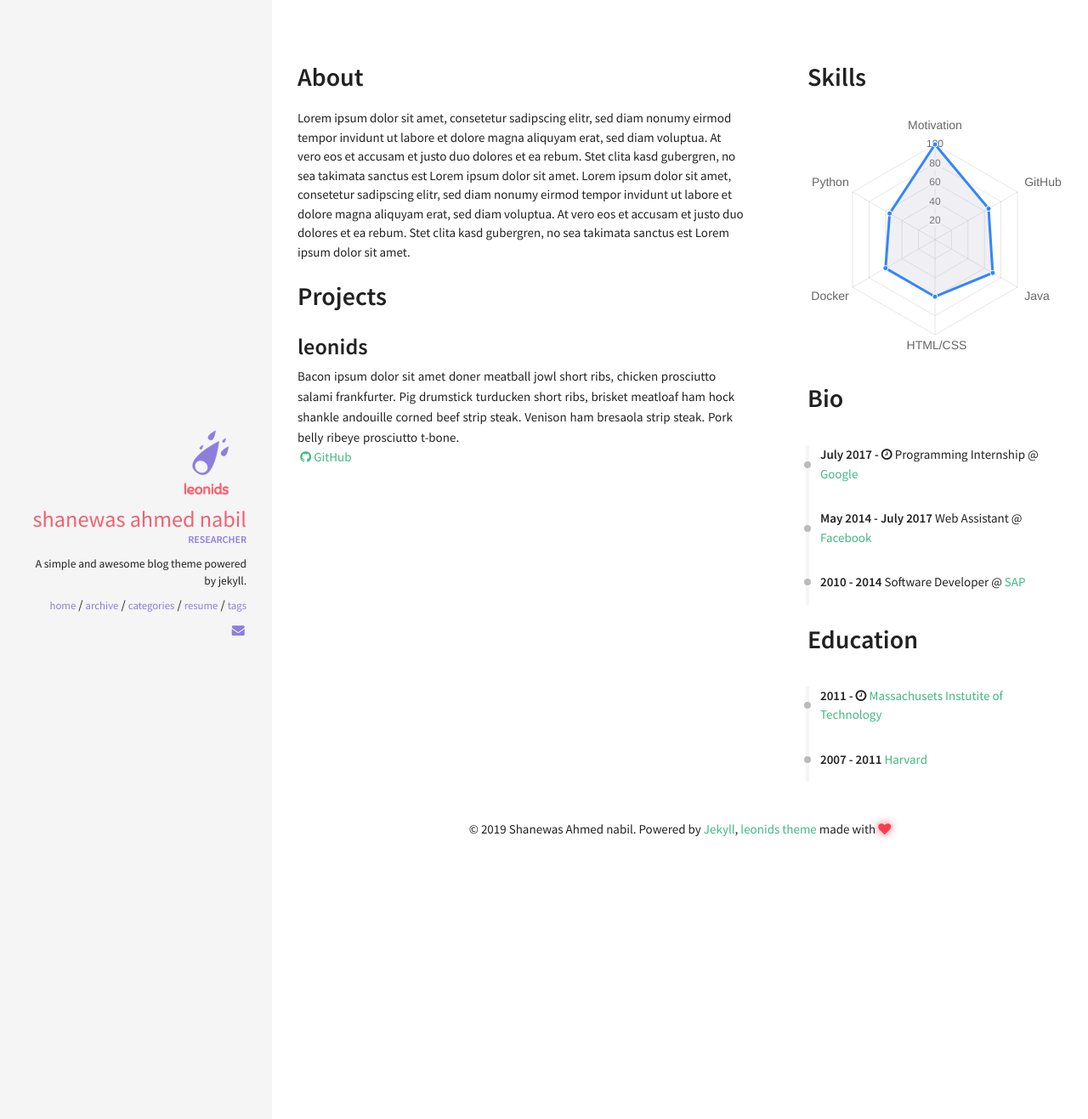
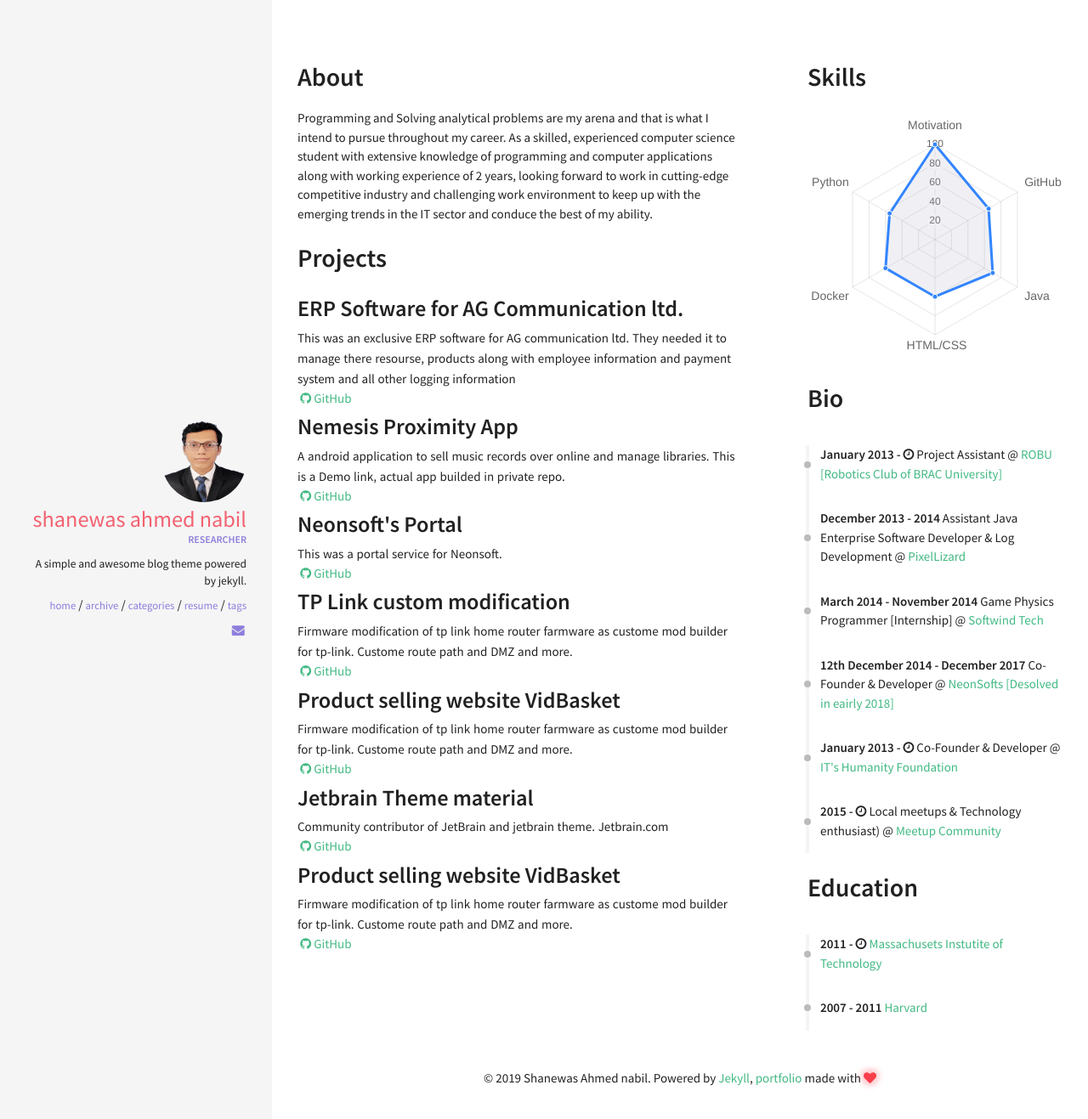
Before and after one commit to shanewas/shanewas.github.io, a Jekyll site: the page built from resume.html, in a window 1280 px wide. Shown: the top 1317 px of the page at 85% size. Built offline with Jekyll 4.4.1, drawn with Linux system fonts in a browser that asks for light colours; nearby versions of some CDN libraries.

Commit message:
projects added

```diff
--- a/_data/index/careers.yml
+++ b/_data/index/careers.yml
@@ -1,16 +1,31 @@
 # careers section data
 # if you don't have language feature(language.yml is empty), ignore "i18n" items
-- name: Google
-  link: http://www.google.com/
-  date: July 2017 - <i class="fa fa-clock-o" aria-hidden="true" title="Until Now"></i>
-  job: Programming Internship
+- name: ROBU [Robotics Club of BRAC University]
+  # link:
+  date: January 2013 - <i class="fa fa-clock-o" aria-hidden="true" title="Until Now"></i>
+  job: Project Assistant
 
-- name: Facebook
-  link: http://www.facebook.com/
-  date: May 2014 - July 2017
-  job: Web Assistant
+- name: PixelLizard
+  link: https://pixelizard.com/
+  date: December 2013 - 2014
+  job: Assistant Java Enterprise Software Developer & Log Development
 
-- name: SAP
-  link: https://www.sap.com/
-  date: 2010 - 2014
-  job: Software Developer
+- name: Softwind Tech
+  link: https://www.softwindtech.com/
+  date: March 2014 - November 2014
+  job: Game Physics Programmer [Internship]
+
+- name: NeonSofts [Desolved in eairly 2018]
+  link: http://neonsofts.com/
+  date: 12th December 2014 - December 2017
+  job: Co-Founder & Developer
+
+- name: IT's Humanity Foundation
+  link: https://itshumanity.org/
+  date: January 2013 - <i class="fa fa-clock-o" aria-hidden="true" title="Until Now"></i>
+  job: Co-Founder & Developer
+
+- name: Meetup Community
+  link: https://www.meetup.com/
+  date: 2015 - <i class="fa fa-clock-o" aria-hidden="true" title="Until Now"></i>
+  job: Local meetups & Technology enthusiast)
--- a/_data/index/projects.yml
+++ b/_data/index/projects.yml
@@ -1,4 +1,36 @@
-- name: leonids
-  descr: "Bacon ipsum dolor sit amet doner meatball jowl short ribs, chicken prosciutto salami frankfurter. Pig drumstick turducken short ribs, brisket meatloaf ham hock shankle andouille corned beef strip steak. Venison ham bresaola strip steak. Pork belly ribeye prosciutto t-bone."
-  image: pong.png
-  github: https://github.com/renyuanz/leonids
+- name: ERP Software for AG Communication ltd.
+  descr: "This was an exclusive ERP software for AG communication ltd. They needed it to manage there resourse, products
+  along with employee information and payment system and all other logging information"
+  # image: pong.png
+  github: https://github.com/shanewas/agcommunication
+
+- name: Nemesis Proximity App
+  descr: "A android application to sell music records over online and manage libraries. This is a Demo link, actual app builded in private repo."
+  # image: pong.png
+  github: https://github.com/shanewas/nemesis_proximity
+
+- name: Neonsoft's Portal
+  descr: "This was a portal service for Neonsoft."
+  # image: pong.png
+  github: https://github.com/shanewas/NeonSofts_Portal
+
+- name: TP Link custom modification
+  descr: "Firmware modification of tp link home router farmware as custome mod builder for tp-link. Custome route path and DMZ and more."
+  # image: pong.png
+  github: https://github.com/shanewas/TP-LINK
+
+- name: Product selling website VidBasket
+  descr: "Firmware modification of tp link home router farmware as custome mod builder for tp-link. Custome route path and DMZ and more."
+  # image: pong.png
+  github: https://github.com/shanewas/vidBasket
+
+
+- name: Jetbrain Theme material
+  descr: "Community contributor of JetBrain and jetbrain theme. Jetbrain.com"
+  # image: pong.png
+  github: https://github.com/shanewas/material-theme-jetbrains
+
+- name: Product selling website VidBasket
+  descr: "Firmware modification of tp link home router farmware as custome mod builder for tp-link. Custome route path and DMZ and more."
+  # image: pong.png
+  github: https://github.com/shanewas/vidBasket
--- a/_includes/footer.html
+++ b/_includes/footer.html
@@ -1,3 +1,3 @@
 <footer>
-  &copy; {{ site.time | date: '%Y' }} {{ site.owner.name }}. Powered by <a href="http://jekyllrb.com/">Jekyll</a>, <a href="http://github.com/renyuanz/leonids/">leonids theme</a> made with <i class="fa fa-heart heart-icon"></i>
+  &copy; {{ site.time | date: '%Y' }} {{ site.owner.name }}. Powered by <a href="http://jekyllrb.com/">Jekyll</a>, <a href="https://github.com/shanewas/">portfolio</a> made with <i class="fa fa-heart heart-icon"></i>
 </footer>
--- a/_includes/sections/about.html
+++ b/_includes/sections/about.html
@@ -1,5 +1,8 @@
 <h1><span data-i18n="skills.my_skills">About</span></h1>
 
 <div>
-    Lorem ipsum dolor sit amet, consetetur sadipscing elitr, sed diam nonumy eirmod tempor invidunt ut labore et dolore magna aliquyam erat, sed diam voluptua. At vero eos et accusam et justo duo dolores et ea rebum. Stet clita kasd gubergren, no sea takimata sanctus est Lorem ipsum dolor sit amet. Lorem ipsum dolor sit amet, consetetur sadipscing elitr, sed diam nonumy eirmod tempor invidunt ut labore et dolore magna aliquyam erat, sed diam voluptua. At vero eos et accusam et justo duo dolores et ea rebum. Stet clita kasd gubergren, no sea takimata sanctus est Lorem ipsum dolor sit amet.
+    Programming and Solving analytical problems are my arena and that is what I intend to pursue throughout my career.
+    As a skilled, experienced computer science student with extensive knowledge of programming and computer applications
+    along with working experience of 2 years, looking forward to work in cutting-edge competitive industry and challenging
+    work environment to keep up with the emerging trends in the IT sector and conduce the best of my ability.
 </div>
--- a/_includes/social-links.html
+++ b/_includes/social-links.html
@@ -1,5 +1,4 @@
 <script type="text/javascript">
-  // based on http://stackoverflow.com/a/10300743/280842
   function gen_mail_to_link(hs, subject) {
     var lhs,rhs;
     var p = hs.split('@');
```
Also changed, not shown: depo/favicon.ico (renamed from favicon.ico), depo/favicon.png (renamed from favicon.png), img/leonids-logo.png.
